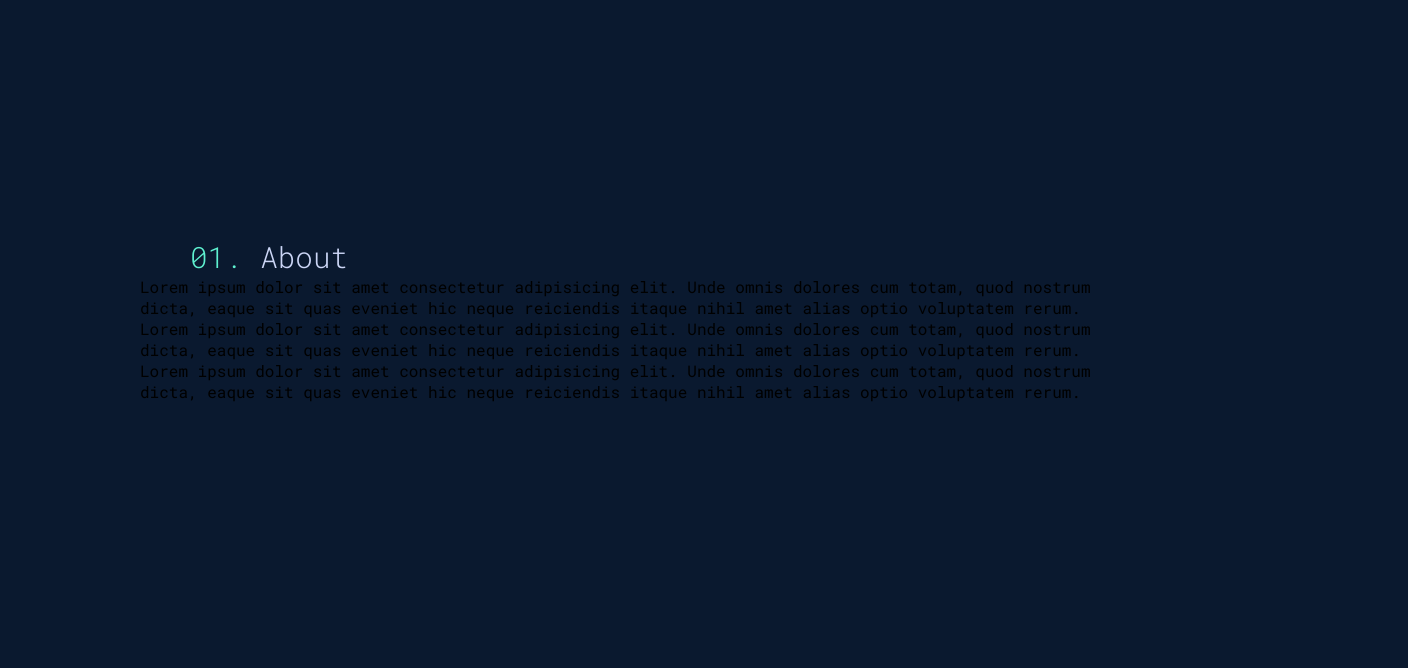
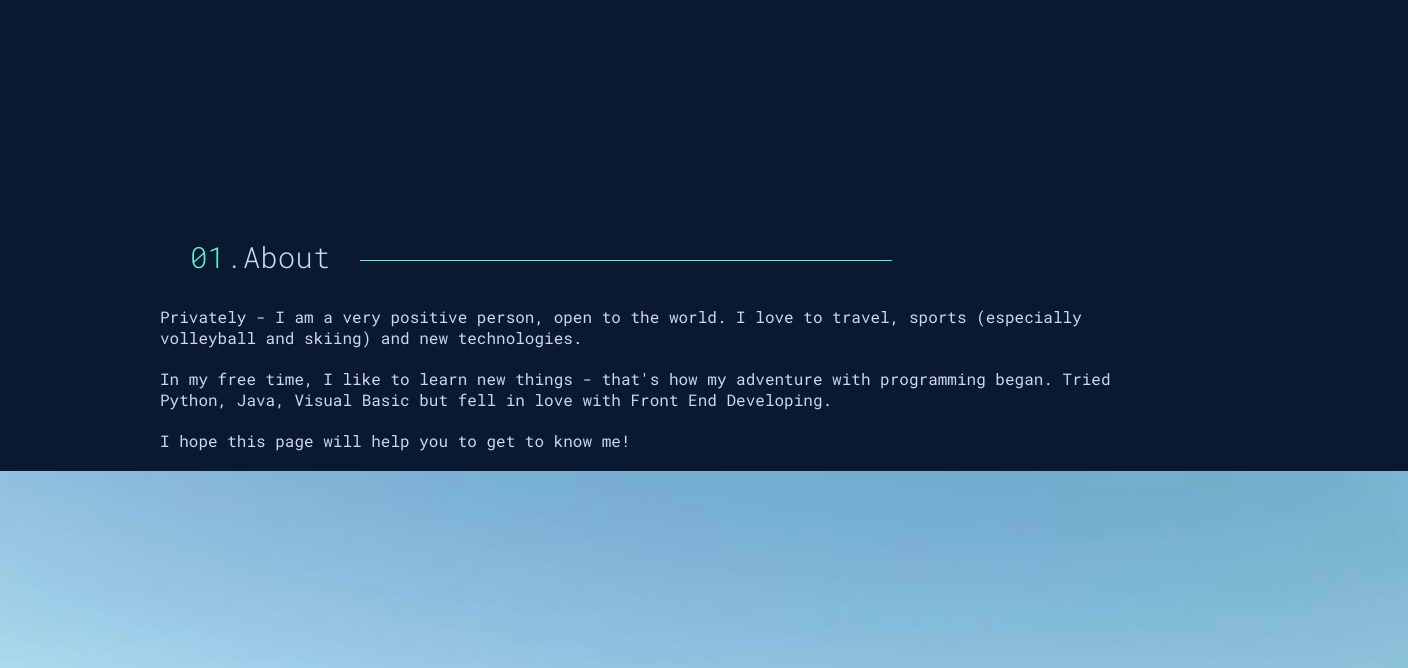
Before and after one commit to BuszujacyWPszenzycie/Portfolio-2, a plain HTML site: page index.html in a window 1280 px wide. Shown: the part 563-1231 px from the top of the page, 1408 px wide, since content can reach past the window. Drawn offline with nearby package versions, Linux system fonts and the light colour scheme.

Commit message:
adding vertical line to title section, added paragraph to section about me

```diff
--- a/index.html
+++ b/index.html
@@ -73,19 +73,28 @@
 
       <section class="about">
         <div class="section__title">
-          <h3 class="section__title-h3"><span class="section__title-span">01. </span>About</span></>
+          <h3 class="section__title-h3">
+            <span class="section__title-span">01. </span>About <span class="section__title-line"></span>
         </div>
 
         <div class="about__box">
-          <p class="about__text">Lorem ipsum dolor sit amet consectetur adipisicing elit. Unde omnis dolores cum
-            totam, quod nostrum dicta, eaque sit quas eveniet hic neque reiciendis itaque nihil amet alias optio
-            voluptatem rerum.</p>
-          <p class="about__text">Lorem ipsum dolor sit amet consectetur adipisicing elit. Unde omnis dolores cum
-            totam, quod nostrum dicta, eaque sit quas eveniet hic neque reiciendis itaque nihil amet alias optio
-            voluptatem rerum.</p>
-          <p class="about__text">Lorem ipsum dolor sit amet consectetur adipisicing elit. Unde omnis dolores cum
-            totam, quod nostrum dicta, eaque sit quas eveniet hic neque reiciendis itaque nihil amet alias optio
-            voluptatem rerum.</p>
+
+          <div class="about__box-text">
+
+            <p class="about__box-text-p">Privately - I am a very positive person, open to the world. I love to travel,
+              sports (especially volleyball and skiing) and new technologies.</p>
+            <p class="about__box-text-p">
+              In my free time, I like to learn new things - that's how my adventure with programming began. Tried
+              Python, Java, Visual Basic but fell in love with Front End Developing.</p>
+            <p class="about__box-text-p">I hope this page will help you to get to know me!</p>
+
+          </div>
+
+          <div class="about__box-picture">
+            <img src="./dist/img/about_me.jpg" alt="picture of author of this page, siting in the chair on desert">
+          </div>
+
+
         </div>
       </section>
 
--- a/src/sass/main.scss
+++ b/src/sass/main.scss
@@ -145,14 +145,46 @@ body {
 	&__title {
 		margin-left: 5rem;
 		font-size: 2rem;
+		margin-bottom: 3rem;
 
 		&-h3 {
 			color: $light-blue;
 			font-weight: 300;
+			display: flex;
 		}
 
 		&-span {
 			color: $bright-green;
+		}
+
+		&-line {
+			width: 80%;
+			&::after {
+				background-color: $bright-green;
+				content: '';
+				display: inline-block;
+				height: 1px;
+				vertical-align: middle;
+				width: 70%;
+				margin-left: 3rem;
+			}
+		}
+	}
+}
+
+.about {
+	&__box {
+		display: flex;
+		justify-content: center;
+		align-items: center;
+		flex-direction: column;
+		&-text {
+			color: $light-blue;
+			&-p {
+				margin-bottom: 2rem;
+				margin-left: 2rem;
+				margin-right: 2rem;
+			}
 		}
 	}
 }
```
Also changed, not shown: dist/css/main.min.css, dist/img/about_me.jpg (added), src/img/about_me.jpg (added), src/sass/_medium.scss (line endings or trailing spaces), 1 other file.
